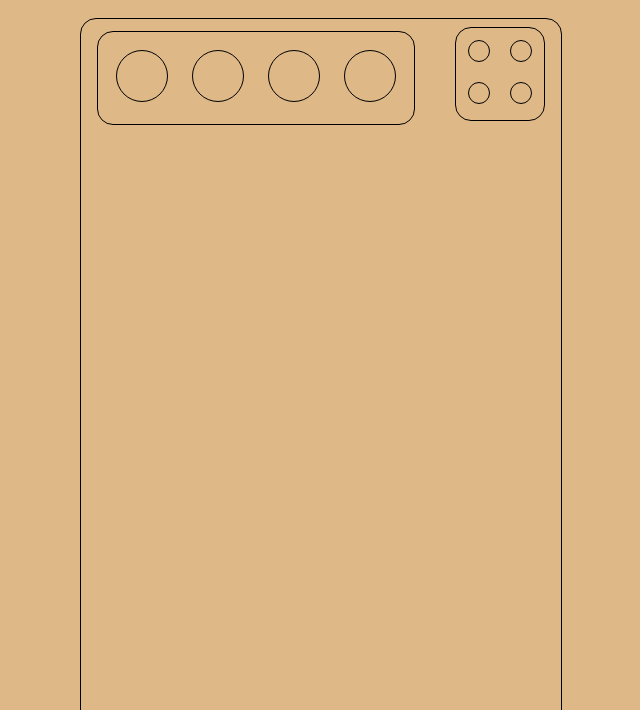
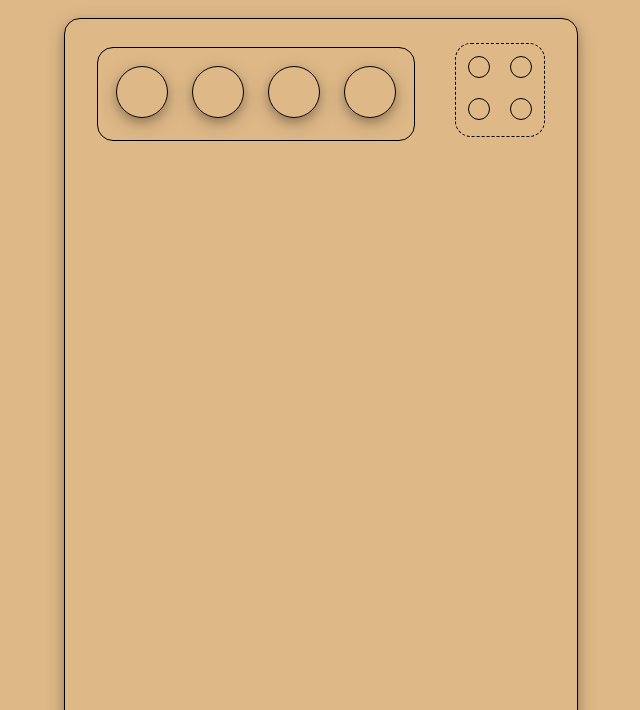
Before and after one commit to wku-gas/jquery-mastermind, a website: page index.html in a window 1280 px wide. Shown: the part 90-800 px from the top of the page, without its empty margins (319-959 px from the left). Drawn offline with nearby package versions, Linux system fonts and the light colour scheme.

Commit message:
* add padding to board * add box shadow to board and pegs * set dashed outline on clue pegs container

```diff
--- a/main.css
+++ b/main.css
@@ -11,6 +11,8 @@ body {
   width: 480px;
   border: 1px solid black;
   border-radius: 16px;
+  box-shadow: 0 4px 8px 0 rgba(0, 0, 0, 0.2), 0 6px 20px 0 rgba(0, 0, 0, 0.19);
+  padding: 16px;
 }
 
 .row {
@@ -36,11 +38,12 @@ background-color: transparent;
 border: 1px solid black;
 border-radius: 50%;
 margin: 10px;
+box-shadow: 0 4px 8px 0 rgba(0, 0, 0, 0.2), 0 6px 20px 0 rgba(0, 0, 0, 0.19);
 }
 
 .cluepegs {
   width: 80px;
-  border: 1px solid black;
+  border: 1px dashed black;
   text-align: center;
   border-radius: 16px;
   margin-left: 36px;
```
